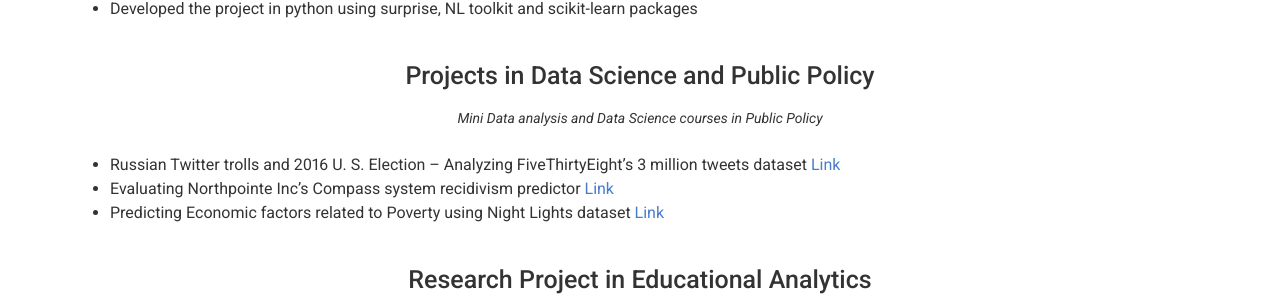
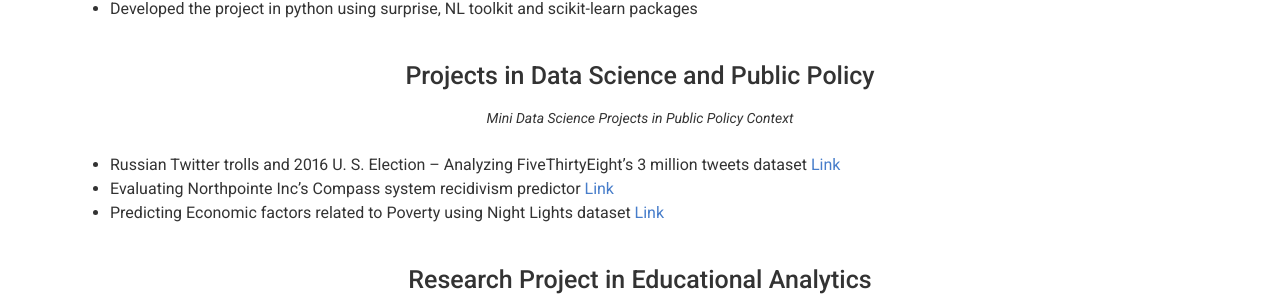
Before and after one commit to ameyakarnad/ameyakarnad.github.io, a Jekyll site: the page built from index.md, in a window 1280 px wide and 900 px high, scrolled down 2533 px. Shown: the part 150-452 px from the top of the window. Built offline with Jekyll 4.4.1, drawn with Linux system fonts in a browser that asks for light colours.

Commit message:
Update projects.yml

```diff
--- a/_data/projects.yml
+++ b/_data/projects.yml
@@ -1,6 +1,6 @@
 - layout: top-middle
   name: Editorial Classifier
-  github: ujjwal95/bloomberg_editorial_classifier
+  github: ameyakarnad/bloomberg_editorial_classifier
   quote: >
     A Bloomberg Sponsored Capstone Project to classify news articles
   description: | # this will include new lines to allow paragraphs
@@ -54,7 +54,7 @@
 - layout: top-middle
   name: Projects in Data Science and Public Policy
   quote: >
-    Mini Data analysis and Data Science courses in Public Policy
+    Mini Data Science Projects in Public Policy Context
   description: |
     - Russian Twitter trolls and 2016 U. S. Election – Analyzing FiveThirtyEight’s 3 million tweets dataset [Link](https://github.com/ameyakarnad/RussiaTwitterTroll)
     - Evaluating Northpointe Inc's Compass system recidivism predictor [Link](https://github.com/ameyakarnad/RecidivisimCompass)
```
